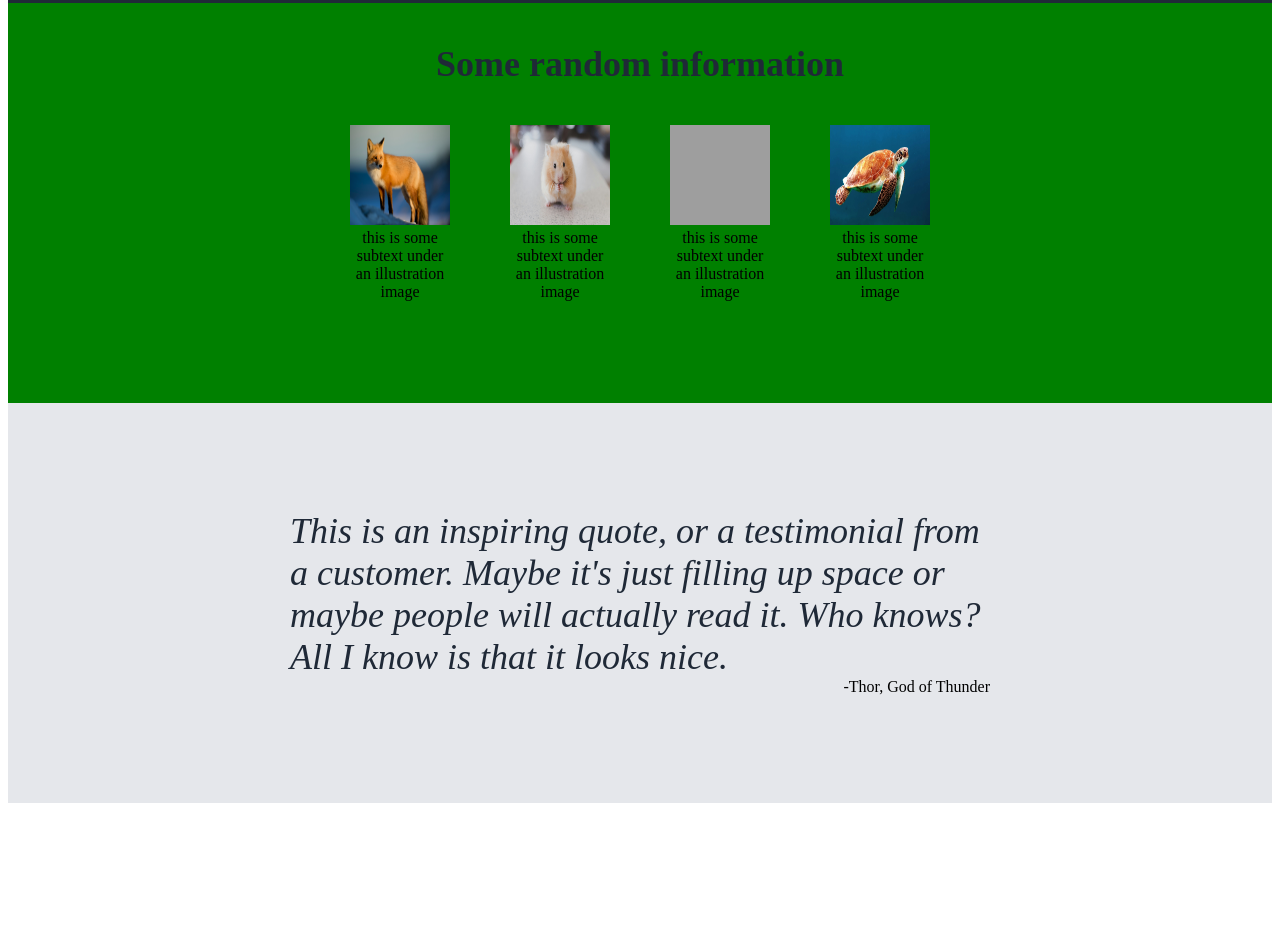
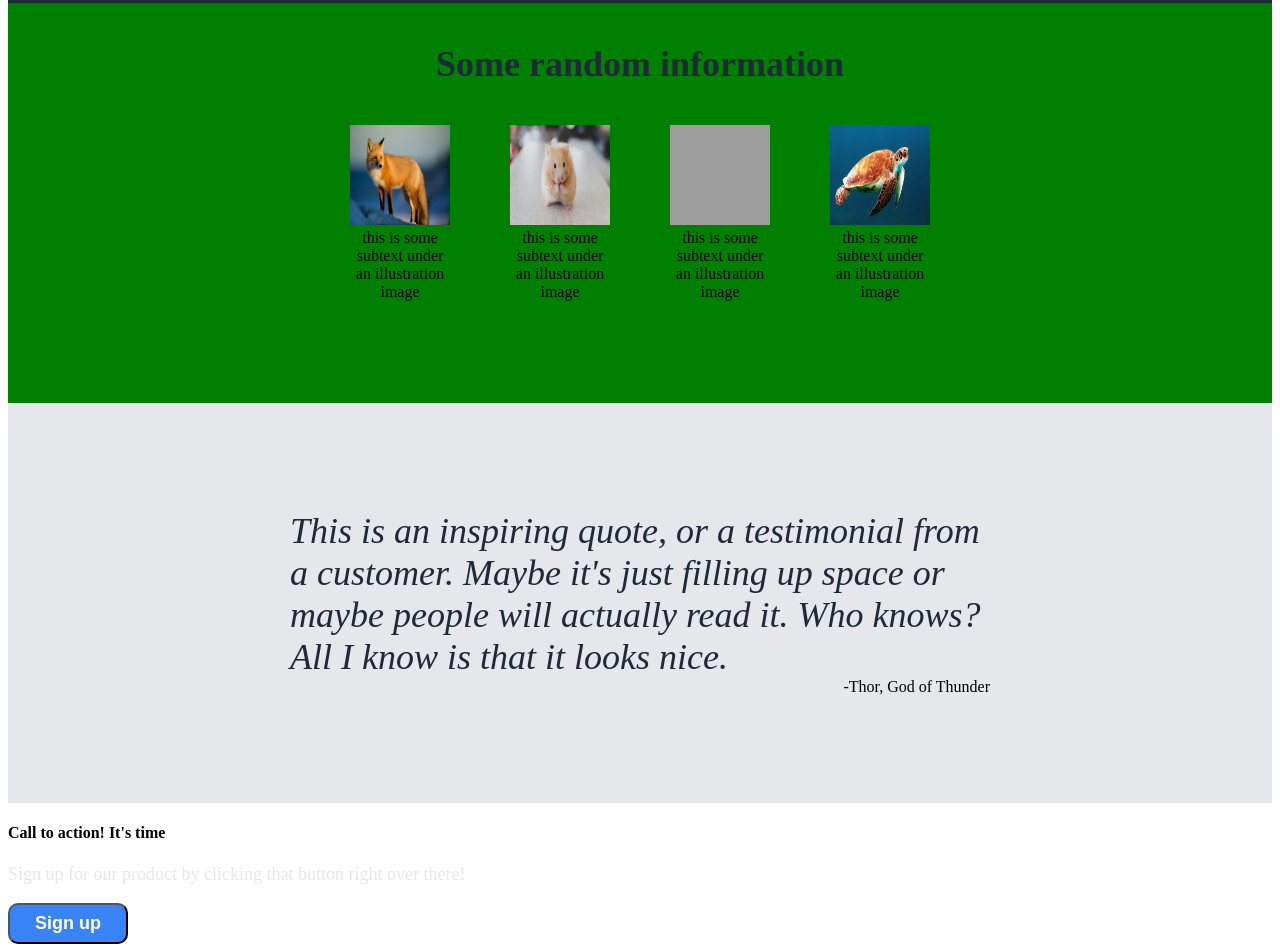
Before and after one commit to Flyfly01/landing-page, a plain HTML site: page index.html in a window 1280 px wide. Shown: the part 558-1510 px from the top of the page. Before the commit the page ends 1369 px from the top, so only its background shows below. Drawn offline with Linux system fonts and the light colour scheme; grey boxes are pictures that could not be loaded.

Commit message:
Create action section

```diff
--- a/index.html
+++ b/index.html
@@ -63,5 +63,17 @@
     </div>
   </div>
 
+  <div class="action">
+    <div class="bluecontainer">
+      <div class="actiontext">
+        <h4>Call to action! It's time</h4>
+        <p>Sign up for our product by clicking that button right over there!</p>
+      </div>
+      <div class="actionbutton">
+        <button>Sign up</button>
+      </div>
+    </div>
+  </div>
+
 </body>
 </html>
```
